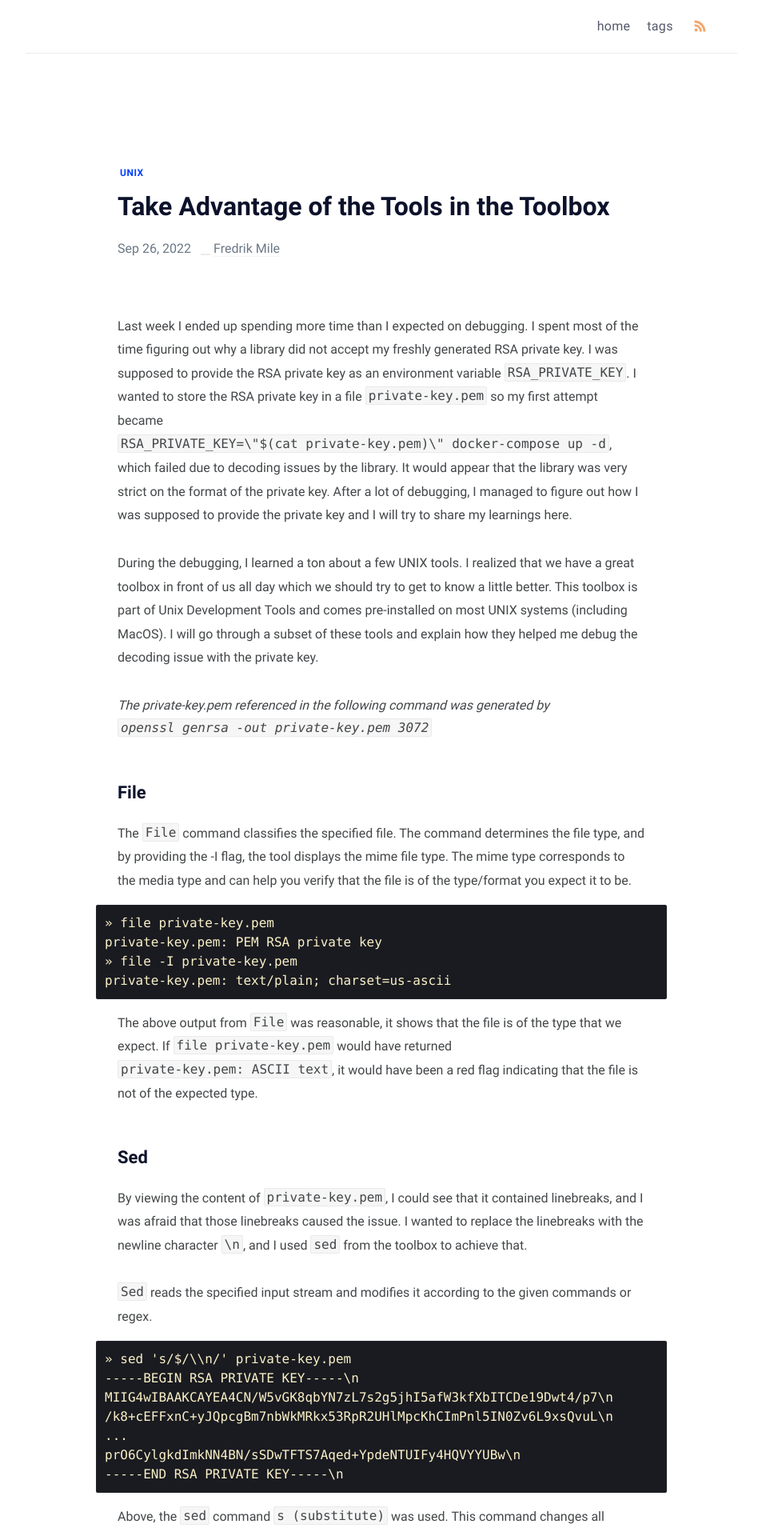
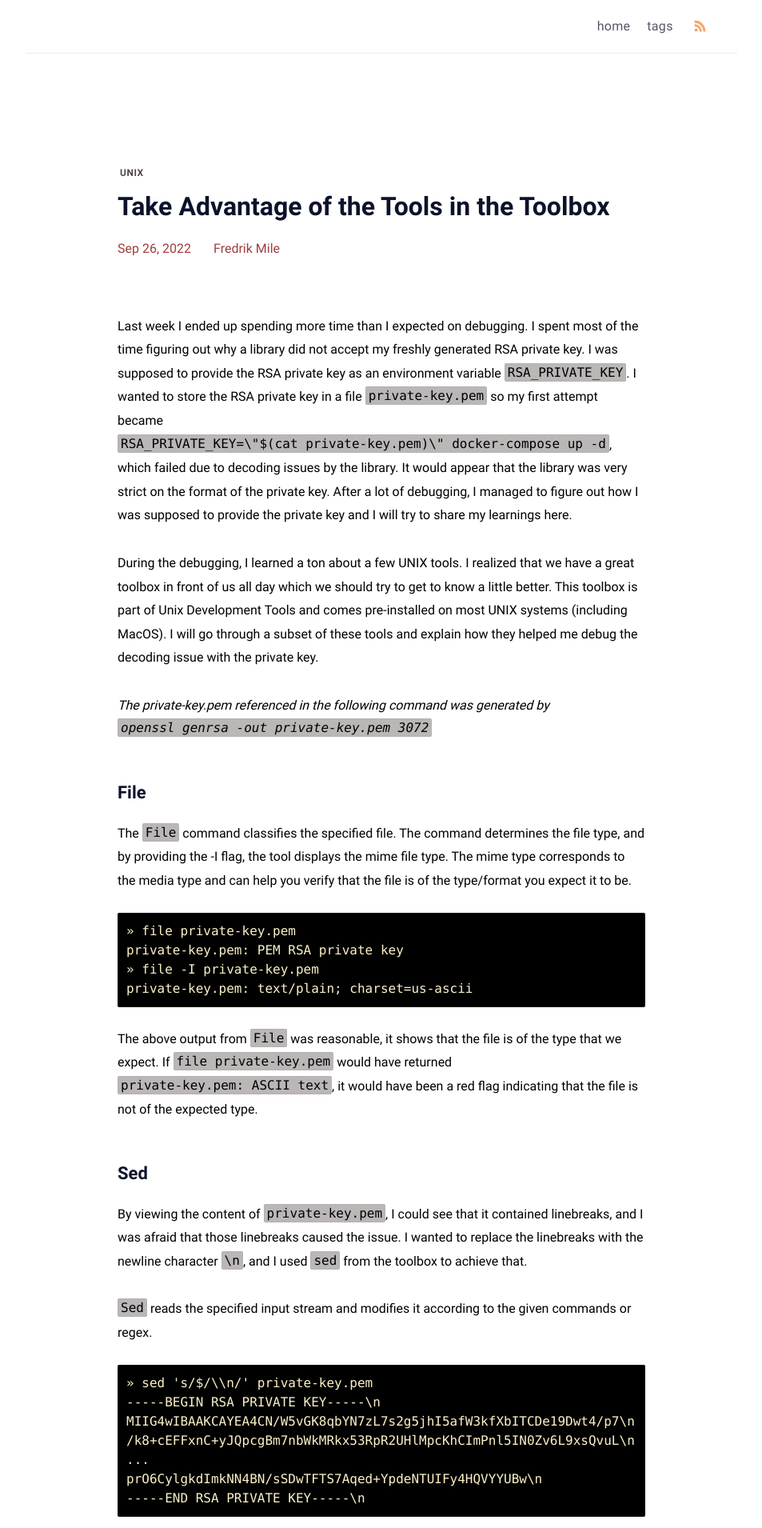
Before and after one commit to mile95/old-blog, a Jekyll site: the page built from _posts/2022-09-23-learn-the-tools-in-the-toolbox.md, in a window 1280 px wide. Shown: the top 1910 px of the page at 80% size, without its empty margins (163-1116 px from the left). Built offline with Jekyll 4.4.1, drawn with Linux system fonts in a browser that asks for light colours.

Commit message:
update css

```diff
--- a/_sass/klise/_base.scss
+++ b/_sass/klise/_base.scss
@@ -88,7 +88,7 @@ b {
 hr {
   border-bottom: 0;
   border-style: solid;
-  border-color: $light;
+  border-color: black;
 }
 
 // kbd tag
--- a/_sass/klise/_layout.scss
+++ b/_sass/klise/_layout.scss
@@ -231,7 +231,7 @@
   @extend %clearfix;
 
   &:not(:first-child) {
-    border-top: 1px solid $light;
+    border-top: 1px solid black;
   }
 
   .post-item-date {
--- a/_sass/klise/_post.scss
+++ b/_sass/klise/_post.scss
@@ -45,14 +45,14 @@
 .post-meta {
   padding-top: 3px;
   line-height: 1.3;
-  color: $gray;
+  color: #a03e3e;
 
   time {
     position: relative;
     margin-right: 1.5em;
 
     &::after {
-      background: $light;
+      background: smoke;
       bottom: 1px;
       content: " ";
       height: 2px;
@@ -63,7 +63,7 @@
   }
 
   span[itemprop="author"] {
-    border-bottom: 1px dotted $light;
+    border-bottom: 1px dotted smoke;
   }
 }
 
--- a/_sass/klise/_syntax.scss
+++ b/_sass/klise/_syntax.scss
@@ -14,7 +14,7 @@ code {
     padding: 1px 3px;
     position: relative;
     top: -1px;
-    background-color: #f6f6f6;
+    background-color: #bbb7b7;
     border-radius: 2px;
     border: 1px solid rgba(128,128,128,0.1);
   }
@@ -22,17 +22,18 @@ code {
 
 // Codeblock Theme
 pre.highlight, pre {
-  margin: 0 -27px;
+  //margin: 0 -27px;
   @include media-query($on-mobile) {
     margin: 0 calc(51% - 51vw);
     padding-left: 20px;
   }
   border: 1px solid rgba(128,128,128,0.1);
-  background-color: #1a1b21;
+  background-color: black;
   border-radius: 2px;
   padding: 10px;
   display: block;
   overflow-x: auto;
+  max-width: calc(720px - (30px * 2));
 
   > code {
     width: 100%;
--- a/_sass/main.scss
+++ b/_sass/main.scss
@@ -13,9 +13,9 @@ $bold-weight: 700;
 // $black-weight: 900; // uncomment if necessary
 
 //Light Colors
-$text-base-color: #434648;
-$text-link-blue: #003fff;
-$text-link-blue-active: #0036c7;
+$text-base-color: black;
+$text-link-blue: rgb(83, 69, 69);
+$text-link-blue-active: gray;
 
 $black: #0d122b;
 $light: #ececec;
```
